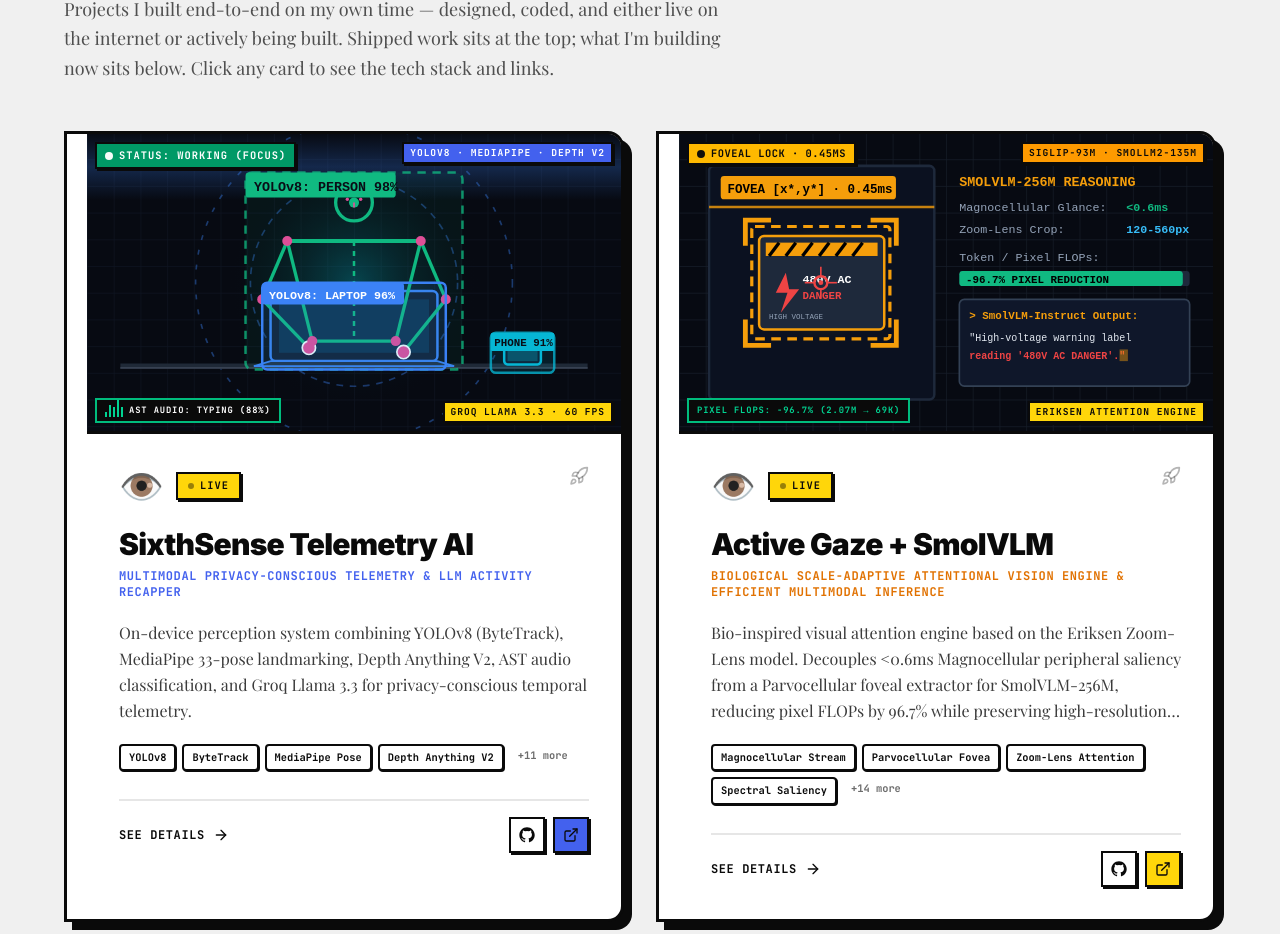
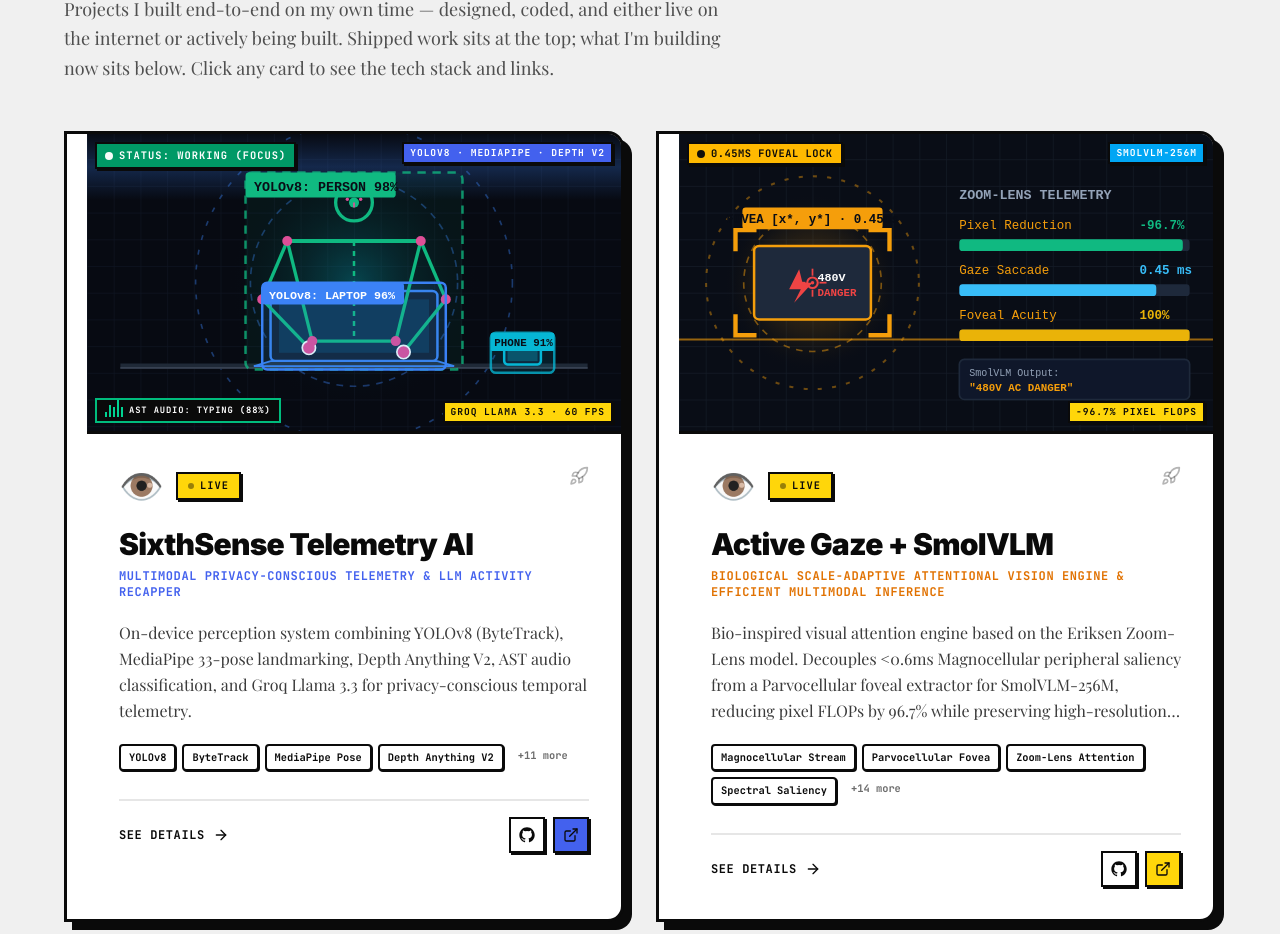
Before and after one commit to avneetsingh7102/Avneetsingh, a React (Vite) app: page / in a window 1280 px wide. Shown: the part 993-1927 px from the top of the page. Built offline with nearby package versions, Linux system fonts and the light colour scheme.

Commit message:
Declutter ActiveGazeArtifact with clean foveal zoom reticle and 3-bar telemetry HUD

```diff
--- a/src/App.tsx
+++ b/src/App.tsx
@@ -1502,160 +1502,128 @@ function ActiveGazeArtifact({ size = "card" }: { size?: "card" | "modal" }) {
           <pattern id="activegaze-grid" patternUnits="userSpaceOnUse" width="16" height="16">
             <path d="M 16 0 L 0 0 0 16" fill="none" stroke="#1f2937" strokeWidth="0.8" />
           </pattern>
-          <linearGradient id="foveal-laser" x1="0%" y1="0%" x2="100%" y2="100%">
-            <stop offset="0%" stopColor="#f59e0b" stopOpacity="0.0" />
-            <stop offset="50%" stopColor="#f59e0b" stopOpacity="0.4" />
-            <stop offset="100%" stopColor="#ef4444" stopOpacity="0.0" />
-          </linearGradient>
-          <radialGradient id="saccade-glow" cx="50%" cy="50%" r="50%">
-            <stop offset="0%" stopColor="#f59e0b" stopOpacity="0.35" />
-            <stop offset="60%" stopColor="#eab308" stopOpacity="0.1" />
-            <stop offset="100%" stopColor="#000" stopOpacity="0" />
+          <radialGradient id="fovea-radial-glow" cx="50%" cy="50%" r="50%">
+            <stop offset="0%" stopColor="#f59e0b" stopOpacity="0.28" />
+            <stop offset="70%" stopColor="#f59e0b" stopOpacity="0.05" />
+            <stop offset="100%" stopColor="#000000" stopOpacity="0" />
           </radialGradient>
         </defs>
 
-        {/* Canvas background */}
-        <rect width="320" height="180" fill="#070a12" />
-        <rect width="320" height="180" fill="url(#activegaze-grid)" opacity="0.6" />
-
-        {/* ─── LEFT: 1080p Video Buffer & Zoom-Lens Saccade Reticle ─── */}
-        {/* Monocular 1080p Frame Area */}
-        <rect x="18" y="20" width="135" height="140" fill="#0b1120" stroke="#1e293b" strokeWidth="1.5" rx="3" />
-
-        {/* Saccade Target Glow */}
-        <circle cx="85" cy="90" r="38" fill="url(#saccade-glow)" />
-
-        {/* High Voltage Danger Box Graphic being targeted */}
-        <g transform="translate(48, 62)">
-          {/* Industrial Panel Backplate */}
-          <rect x="0" y="0" width="75" height="56" fill="#1e293b" stroke="#f59e0b" strokeWidth="1.5" rx="3" />
-          {/* Caution Stripes Bar */}
-          <rect x="4" y="4" width="67" height="8" fill="#f59e0b" />
-          <line x1="12" y1="4" x2="6" y2="12" stroke="#000" strokeWidth="2" />
-          <line x1="22" y1="4" x2="16" y2="12" stroke="#000" strokeWidth="2" />
-          <line x1="32" y1="4" x2="26" y2="12" stroke="#000" strokeWidth="2" />
-          <line x1="42" y1="4" x2="36" y2="12" stroke="#000" strokeWidth="2" />
-          <line x1="52" y1="4" x2="46" y2="12" stroke="#000" strokeWidth="2" />
-          <line x1="62" y1="4" x2="56" y2="12" stroke="#000" strokeWidth="2" />
-
-          {/* Electric Bolt Icon */}
-          <path d="M 16 22 L 10 34 L 17 34 L 13 46 L 24 32 L 18 32 Z" fill="#ef4444" />
-
-          {/* Fine High-Frequency Text */}
-          <text x="26" y="28" fill="#ffffff" fontSize="7" fontWeight="bold" fontFamily="monospace">480V AC</text>
-          <text x="26" y="38" fill="#ef4444" fontSize="6.5" fontWeight="bold" fontFamily="monospace">DANGER</text>
-          <text x="6" y="50" fill="#94a3b8" fontSize="4.5" fontFamily="monospace">HIGH VOLTAGE</text>
+        {/* Clean Canvas Background */}
+        <rect width="320" height="180" fill="#090d16" />
+        <rect width="320" height="180" fill="url(#activegaze-grid)" opacity="0.5" />
+
+        {/* Peripheral Saccade Glance Laser Beam */}
+        <motion.line
+          x1="0" y1="0" x2="320" y2="0"
+          stroke="#f59e0b" strokeWidth="1.2" opacity="0.6"
+          animate={{ y1: [0, 180, 0], y2: [0, 180, 0] }}
+          transition={{ duration: 3, repeat: Infinity, ease: "easeInOut" }}
+        />
+
+        {/* ─── LEFT: Biological Zoom-Lens Foveal Focus ─── */}
+        <g transform="translate(80, 90)">
+          {/* Radial Fovea Glow */}
+          <circle cx="0" cy="0" r="54" fill="url(#fovea-radial-glow)" />
+
+          {/* Concentric Bio-Attentive Ripples */}
+          <motion.circle
+            cx="0" cy="0" r="42"
+            fill="none" stroke="#f59e0b" strokeWidth="1" strokeDasharray="4,4"
+            animate={{ scale: [0.85, 1.15, 0.85], opacity: [0.3, 0.7, 0.3] }}
+            transition={{ duration: 2.5, repeat: Infinity, ease: "easeInOut" }}
+          />
+          <motion.circle
+            cx="0" cy="0" r="52"
+            fill="none" stroke="#f59e0b" strokeWidth="1" strokeDasharray="2,5"
+            animate={{ scale: [1, 1.25, 1], opacity: [0.15, 0.45, 0.15] }}
+            transition={{ duration: 2.5, repeat: Infinity, ease: "easeInOut", delay: 0.4 }}
+          />
+
+          {/* High-Resolution Foveal Target Badge */}
+          <rect x="-35" y="-22" width="70" height="44" fill="#1e293b" stroke="#f59e0b" strokeWidth="1.5" rx="3" />
+          <path d="M -8 -8 L -14 4 L -7 4 L -11 12 L 0 0 L -6 0 Z" fill="#ef4444" />
+          <text x="3" y="-1" fill="#ffffff" fontSize="7" fontWeight="bold" fontFamily="monospace">480V</text>
+          <text x="3" y="8" fill="#ef4444" fontSize="6.5" fontWeight="bold" fontFamily="monospace">DANGER</text>
+
+          {/* Scale-Adaptive Zoom Brackets */}
+          <motion.g
+            animate={{ scale: [0.95, 1.05, 0.95] }}
+            transition={{ duration: 2, repeat: Infinity, ease: "easeInOut" }}
+          >
+            <path d="M -44 -18 L -44 -30 L -32 -30" fill="none" stroke="#f59e0b" strokeWidth="2.5" />
+            <path d="M 44 -18 L 44 -30 L 32 -30" fill="none" stroke="#f59e0b" strokeWidth="2.5" />
+            <path d="M -44 18 L -44 30 L -32 30" fill="none" stroke="#f59e0b" strokeWidth="2.5" />
+            <path d="M 44 18 L 44 30 L 32 30" fill="none" stroke="#f59e0b" strokeWidth="2.5" />
+
+            {/* Central Precision Reticle */}
+            <circle cx="0" cy="0" r="3" fill="none" stroke="#ef4444" strokeWidth="1.2" />
+            <circle cx="0" cy="0" r="1" fill="#ef4444" />
+            <line x1="-8" y1="0" x2="-4" y2="0" stroke="#ef4444" strokeWidth="1" />
+            <line x1="4" y1="0" x2="8" y2="0" stroke="#ef4444" strokeWidth="1" />
+            <line x1="0" y1="-8" x2="0" y2="-4" stroke="#ef4444" strokeWidth="1" />
+            <line x1="0" y1="4" x2="0" y2="8" stroke="#ef4444" strokeWidth="1" />
+          </motion.g>
+
+          <rect x="-42" y="-45" width="84" height="13" fill="#f59e0b" rx="2" />
+          <text x="0" y="-36" fill="#090d16" fontSize="7.5" fontWeight="bold" fontFamily="monospace" textAnchor="middle">
+            FOVEA [x*, y*] · 0.45ms
+          </text>
         </g>
 
-        {/* Magnocellular Rapid Saliency Sweep Beam */}
-        <motion.line
-          x1="18" y1="20" x2="153" y2="20"
-          stroke="#f59e0b" strokeWidth="1.5" opacity="0.8"
-          animate={{ y1: [20, 160, 20], y2: [20, 160, 20] }}
-          transition={{ duration: 2.2, repeat: Infinity, ease: "easeInOut" }}
-        />
-
-        {/* Parvocellular Zoom-Lens Scale-Adaptive Fovea Reticle */}
-        <motion.g
-          animate={{
-            scale: [0.95, 1.06, 0.95],
-          }}
-          transition={{ duration: 2.4, repeat: Infinity, ease: "easeInOut" }}
-          style={{ transformOrigin: "85px 90px" }}
-        >
-          {/* Foveal Bounding Box */}
-          <rect
-            x="42" y="55" width="86" height="70"
-            fill="none" stroke="#f59e0b" strokeWidth="2" strokeDasharray="6,4" rx="2"
+        {/* ─── RIGHT: Clean Telemetry HUD ─── */}
+        <g transform="translate(168, 30)">
+          <text x="0" y="10" fill="#94a3b8" fontSize="8" fontWeight="bold" fontFamily="monospace">
+            ZOOM-LENS TELEMETRY
+          </text>
+
+          {/* Bar 1: Pixel Reduction */}
+          <text x="0" y="28" fill="#f59e0b" fontSize="7.5" fontFamily="monospace">Pixel Reduction</text>
+          <text x="108" y="28" fill="#10b981" fontSize="7.5" fontWeight="bold" fontFamily="monospace">-96.7%</text>
+          <rect x="0" y="34" width="138" height="7" fill="#1e293b" rx="2" />
+          <motion.rect
+            x="0" y="34" width="133" height="7" fill="#10b981" rx="2"
+            animate={{ width: [126, 134, 126] }}
+            transition={{ duration: 2, repeat: Infinity }}
           />
-          {/* Corner Focus Brackets */}
-          <path d="M 38 67 L 38 51 L 54 51" fill="none" stroke="#f59e0b" strokeWidth="3" />
-          <path d="M 132 67 L 132 51 L 116 51" fill="none" stroke="#f59e0b" strokeWidth="3" />
-          <path d="M 38 113 L 38 129 L 54 129" fill="none" stroke="#f59e0b" strokeWidth="3" />
-          <path d="M 132 113 L 132 129 L 116 129" fill="none" stroke="#f59e0b" strokeWidth="3" />
-
-          {/* Fovea Centralis Crosshair */}
-          <circle cx="85" cy="90" r="4" fill="none" stroke="#ef4444" strokeWidth="1.5" />
-          <circle cx="85" cy="90" r="1.5" fill="#ef4444" />
-          <line x1="75" y1="90" x2="81" y2="90" stroke="#ef4444" strokeWidth="1" />
-          <line x1="89" y1="90" x2="95" y2="90" stroke="#ef4444" strokeWidth="1" />
-          <line x1="85" y1="80" x2="85" y2="86" stroke="#ef4444" strokeWidth="1" />
-          <line x1="85" y1="94" x2="85" y2="100" stroke="#ef4444" strokeWidth="1" />
-        </motion.g>
-
-        {/* Target Badge */}
-        <rect x="25" y="26" width="105" height="14" fill="#f59e0b" rx="2" />
-        <text x="29" y="36" fill="#000000" fontSize="7.5" fontWeight="bold" fontFamily="monospace">
-          FOVEA [x*,y*] · 0.45ms
-        </text>
-
-        {/* ─── RIGHT: SmolVLM-256M Dual-Stream Telemetry & Language Reasoning ─── */}
-        <g transform="translate(168, 22)">
-          {/* Header */}
-          <text x="0" y="10" fill="#f59e0b" fontSize="8" fontWeight="bold" fontFamily="monospace">
-            SMOLVLM-256M REASONING
-          </text>
-
-          {/* Stream 1: Magnocellular Latency */}
-          <text x="0" y="25" fill="#94a3b8" fontSize="7" fontFamily="monospace">Magnocellular Glance:</text>
-          <text x="100" y="25" fill="#10b981" fontSize="7" fontWeight="bold" fontFamily="monospace">&lt;0.6ms</text>
-
-          {/* Stream 2: Parvocellular Zoom */}
-          <text x="0" y="38" fill="#94a3b8" fontSize="7" fontFamily="monospace">Zoom-Lens Crop:</text>
-          <text x="100" y="38" fill="#38bdf8" fontSize="7" fontWeight="bold" fontFamily="monospace">120-560px</text>
-
-          {/* Pixel FLOPs Compression Bar */}
-          <text x="0" y="55" fill="#94a3b8" fontSize="7" fontFamily="monospace">Token / Pixel FLOPs:</text>
-          <rect x="0" y="61" width="138" height="9" fill="#1e293b" rx="2" />
-          {/* 96.7% reduction bar */}
-          <motion.rect
-            x="0" y="61" width="133" height="9" fill="#10b981" rx="2"
-            animate={{ width: [126, 134, 126] }}
-            transition={{ duration: 2, repeat: Infinity, ease: "easeInOut" }}
-          />
-          <text x="4" y="68" fill="#000000" fontSize="6.5" fontWeight="bold" fontFamily="monospace">
-            -96.7% PIXEL REDUCTION
-          </text>
-
-          {/* VLM Natural Language Reasoning Box */}
-          <rect x="0" y="78" width="138" height="52" fill="#0f172a" stroke="#334155" strokeWidth="1" rx="3" />
-          <text x="6" y="90" fill="#f59e0b" fontSize="6.5" fontWeight="bold" fontFamily="monospace">
-            &gt; SmolVLM-Instruct Output:
-          </text>
-          <text x="6" y="103" fill="#e2e8f0" fontSize="6" fontFamily="monospace">
-            "High-voltage warning label
-          </text>
-          <text x="6" y="114" fill="#ef4444" fontSize="6" fontWeight="bold" fontFamily="monospace">
-            reading '480V AC DANGER'."
-          </text>
-          <motion.rect
-            x="96" y="108" width="5" height="7" fill="#f59e0b"
-            animate={{ opacity: [1, 0, 1] }}
-            transition={{ duration: 0.8, repeat: Infinity }}
-          />
+
+          {/* Bar 2: Gaze Latency */}
+          <text x="0" y="55" fill="#f59e0b" fontSize="7.5" fontFamily="monospace">Gaze Saccade</text>
+          <text x="108" y="55" fill="#38bdf8" fontSize="7.5" fontWeight="bold" fontFamily="monospace">0.45 ms</text>
+          <rect x="0" y="61" width="138" height="7" fill="#1e293b" rx="2" />
+          <rect x="0" y="61" width="118" height="7" fill="#38bdf8" rx="2" />
+
+          {/* Bar 3: Text Acuity */}
+          <text x="0" y="82" fill="#f59e0b" fontSize="7.5" fontFamily="monospace">Foveal Acuity</text>
+          <text x="108" y="82" fill="#eab308" fontSize="7.5" fontWeight="bold" fontFamily="monospace">100%</text>
+          <rect x="0" y="88" width="138" height="7" fill="#1e293b" rx="2" />
+          <rect x="0" y="88" width="138" height="7" fill="#eab308" rx="2" />
+
+          {/* VLM Caption Preview */}
+          <g transform="translate(0, 106)">
+            <rect x="0" y="0" width="138" height="24" fill="#0f172a" stroke="#1e293b" strokeWidth="1" rx="3" />
+            <text x="6" y="10" fill="#94a3b8" fontSize="6" fontFamily="monospace">SmolVLM Output:</text>
+            <text x="6" y="19" fill="#f59e0b" fontSize="6.5" fontWeight="bold" fontFamily="monospace">"480V AC DANGER"</text>
+          </g>
         </g>
       </svg>
 
-      {/* HUD Overlay Badges */}
+      {/* Clean HUD Badges */}
       <div className="absolute top-2 left-2 inline-flex items-center gap-1.5 font-mono text-[0.55rem] md:text-[0.65rem] font-bold tracking-wider uppercase bg-amber-400 text-black px-2 py-0.5 border-2 border-black shadow-[2px_2px_0px_#0A0A0A]">
         <motion.span
           className="inline-block h-2 w-2 rounded-full bg-black"
           animate={{ opacity: [1, 0.2, 1] }}
           transition={{ duration: 1, repeat: Infinity }}
         />
-        FOVEAL LOCK · 0.45MS
-      </div>
-
-      <div className="absolute top-2 right-2 font-mono text-[0.5rem] md:text-[0.6rem] font-bold tracking-widest uppercase bg-amber-500 text-black px-1.5 py-0.5 border-2 border-black shadow-[2px_2px_0px_#0A0A0A]">
-        SigLIP-93M · SmolLM2-135M
-      </div>
-
-      <div className="absolute bottom-2 left-2 hidden sm:inline-flex items-center gap-1.5 font-mono text-[0.5rem] md:text-[0.55rem] font-bold tracking-widest uppercase bg-black text-emerald-400 px-2 py-1 border-2 border-emerald-500">
-        PIXEL FLOPs: -96.7% (2.07M → 69k)
+        0.45MS FOVEAL LOCK
+      </div>
+
+      <div className="absolute top-2 right-2 font-mono text-[0.5rem] md:text-[0.6rem] font-bold tracking-widest uppercase bg-sky-500 text-white px-1.5 py-0.5 border-2 border-black shadow-[2px_2px_0px_#0A0A0A]">
+        SmolVLM-256M
       </div>
 
       <div className="absolute bottom-2 right-2 inline-flex items-center gap-1 font-mono text-[0.5rem] md:text-[0.6rem] font-bold tracking-widest uppercase bg-yellow text-black px-1.5 py-0.5 border-2 border-black shadow-[2px_2px_0px_#0A0A0A]">
-        ERIKSEN ATTENTION ENGINE
+        -96.7% PIXEL FLOPs
       </div>
     </div>
   );
```
